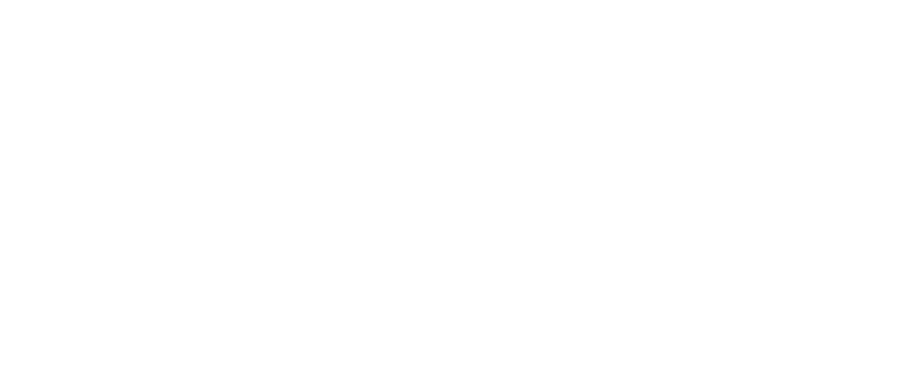
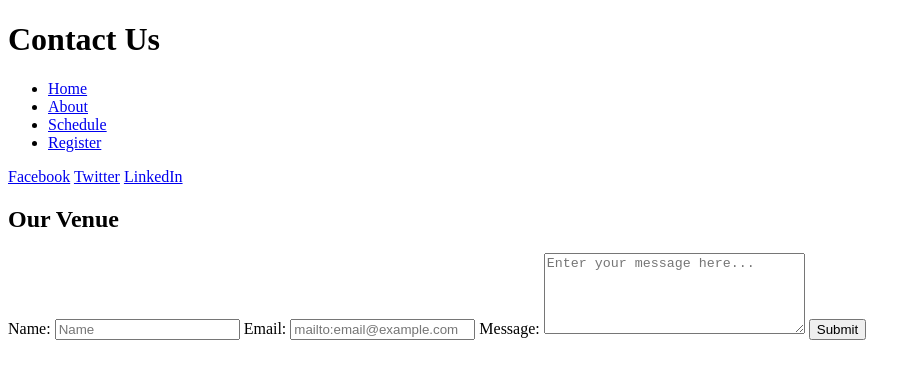
Before and after one commit to Skhumbuzomasemola/TechCon_HTML, a plain HTML site: page techcon_website/contact.html in a window 1280 px wide. Shown: the whole page, without its empty margins (0-921 px from the left). Drawn offline with Linux system fonts and the light colour scheme.

Commit message:
Update contact.html

```diff
--- a/techcon_website/contact.html
+++ b/techcon_website/contact.html
@@ -3,9 +3,47 @@
 <head>
     <meta charset="UTF-8">
     <meta name="viewport" content="width=device-width, initial-scale=1.0">
-    <title>Document</title>
+    <title>Contact for TechCon 2024</title>
 </head>
 <body>
+    <header>
+        <h1>Contact Us</h1>
+        <nav>
+            <ul>
+                <li><a href="home.html">Home</a></li>
+                <li><a href="about.html">About</a></li>
+                <li><a href="schedule.html">Schedule</a></li>
+                <li><a href="register.html">Register</a></li>
+            </ul>
+        </nav>
+    </header>
 
+    <main>
+        <p>
+             <a href="mailto:email@example.com">
+                 <a href="https://facebook.com/TechCon2024" target="_blank">Facebook</a>
+                    <a href="https://twitter.com/TechCon2024" target="_blank">Twitter</a>
+                        <a href="https://linkedin.com/company/TechCon2024" target="_blank">LinkedIn</a>
+        </p>
+
+         <section id="location">
+            <h2>Our Venue</h2>
+            <!-- [Google Map iframe here] -->
+      </section>
+
+        <form action="/submit-form" method="post">
+            <label for="name">Name:</label>
+            <input type="text" id="name" name="name" placeholder="Name">
+            <label for="email">Email:</label>
+            <input type="email" id="email" name="email" placeholder="mailto:email@example.com">
+            <label for="message">Message:</label>
+            <textarea id="message" name="message" rows="5" cols="30" placeholder="Enter your message here..."></textarea>
+            <button type="submit">Submit</button>
+        </form>
+    </main>
+
+    <footer>
+        <p></p>
+    </footer>
 </body>
 </html>
```
